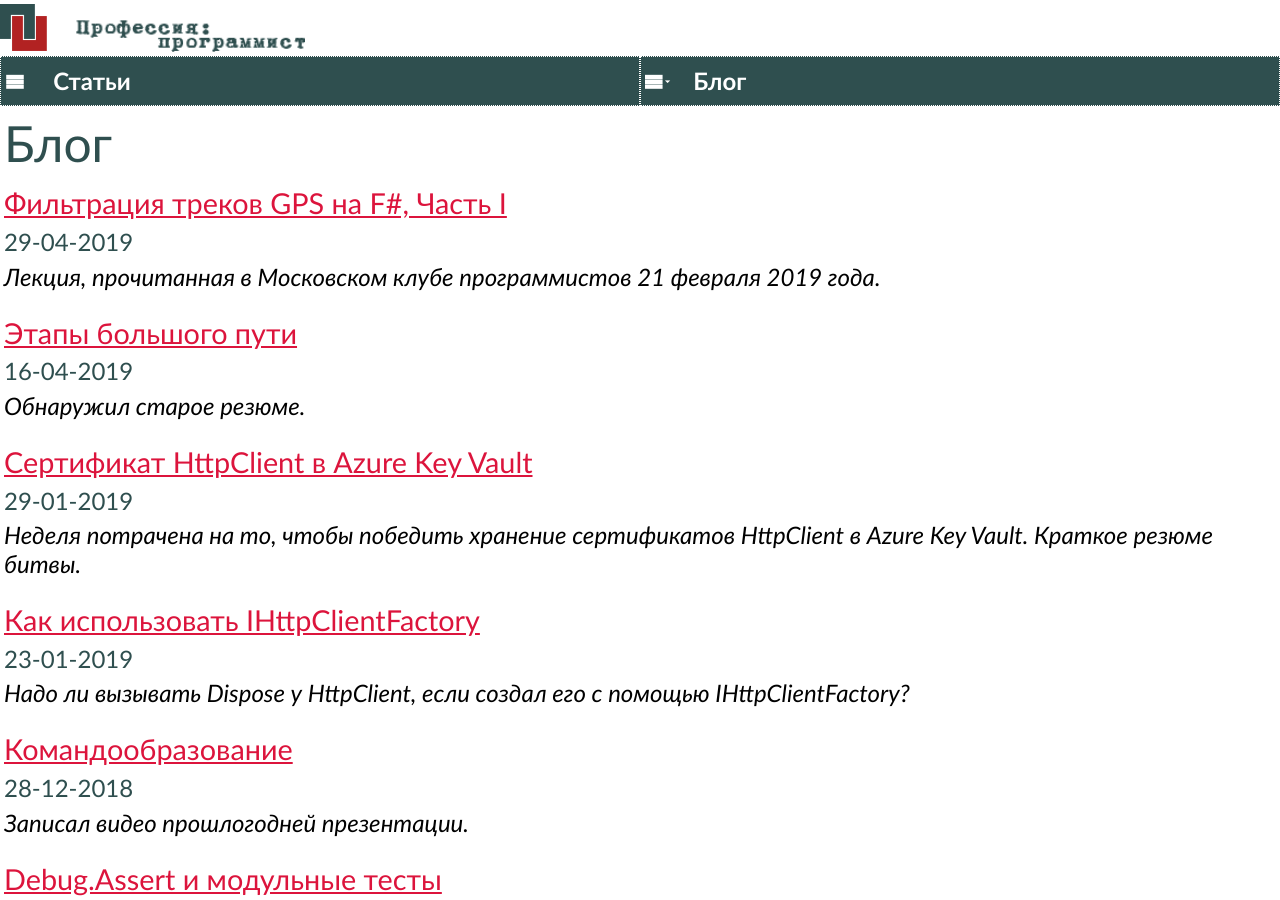
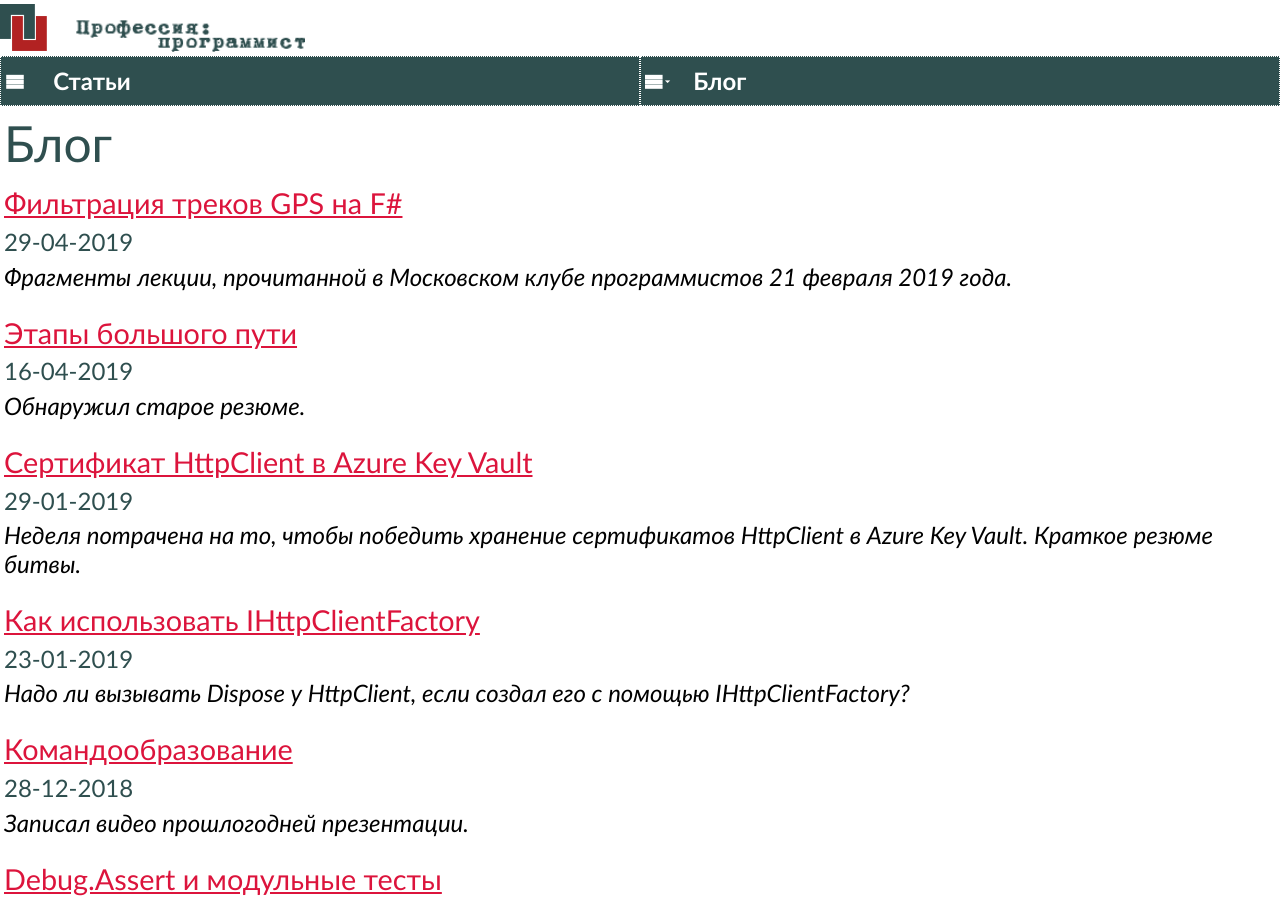
Before and after one commit to markshevchenko/markshevchenko.github.io, a Jekyll site: the page built from posts/index.html, in a window 1280 px wide and 900 px high. Built offline with Jekyll 4.4.1, drawn with Linux system fonts in a browser that asks for light colours; some web fonts are replaced; the list of posts is cut into pages by our own code.

Commit message:
Переформатировал страницы

```diff
--- a/_posts/2019-04-29-fsharp-gps-tracks-filtration-1.md
+++ b/articles/fsharp-gps-tracks-filtration/1.md
@@ -1,8 +1,7 @@
 ---
 title: Фильтрация треков GPS на F#, Часть I
-date: "2019-04-29 12:00:00 +0300"
 id: fsharp-gps-tracks-filtration-1
-excerpt: Лекция, прочитанная в Московском клубе программистов 21 февраля 2019 года.
+excerpt: Фрагменты лекции, прочитанной в Московском клубе программистов 21 февраля 2019 года.
 ---
 
 ## Проблематика
```
Also changed, not shown: _posts/2018-04-05-github-pages.md (+1 -2 lines), _posts/2019-04-29-fsharp-gps-tracks-filtration.md (added, +10 -0 lines), articles/fsharp-gps-tracks-filtration/index.md (added, +13 -0 lines).
